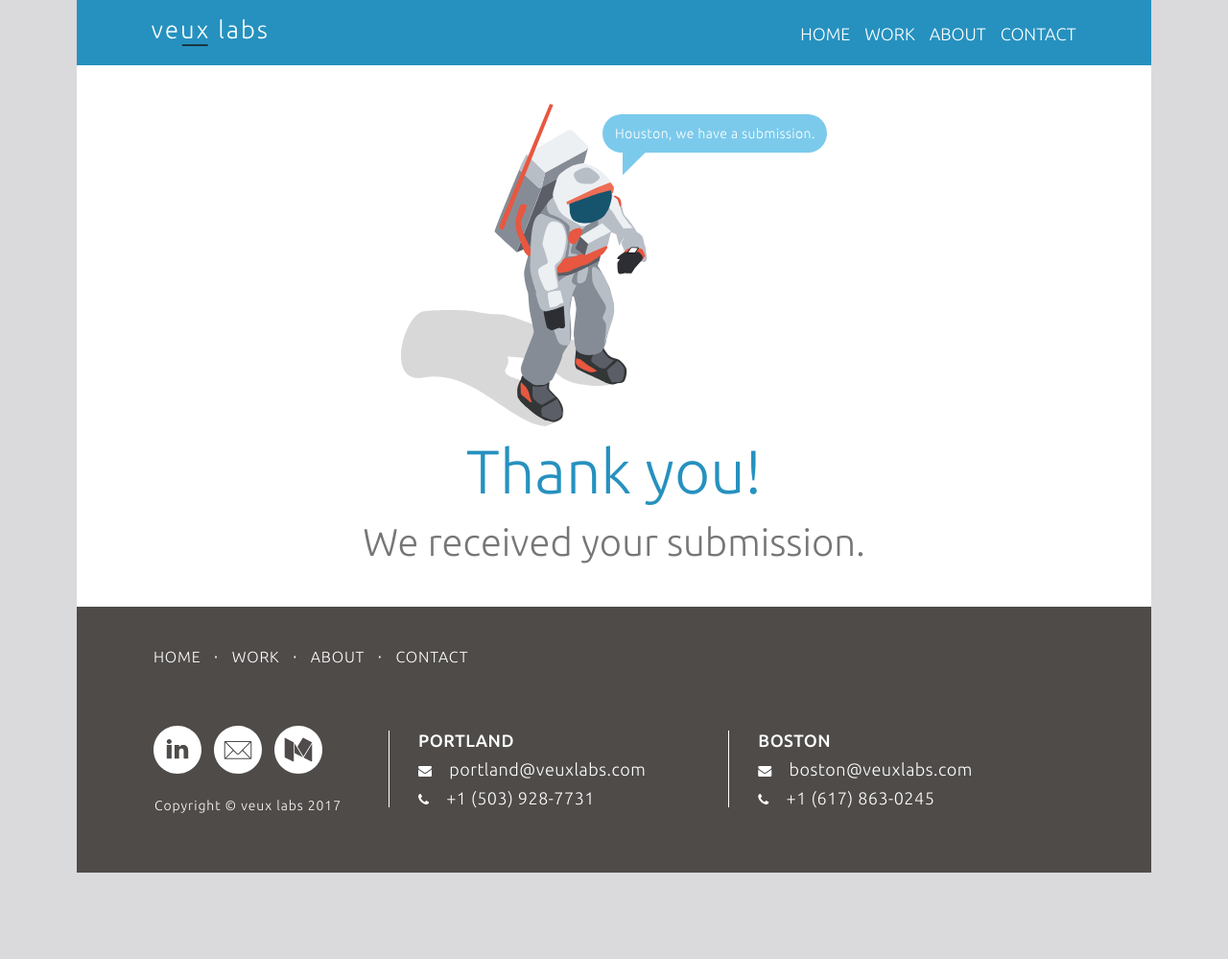
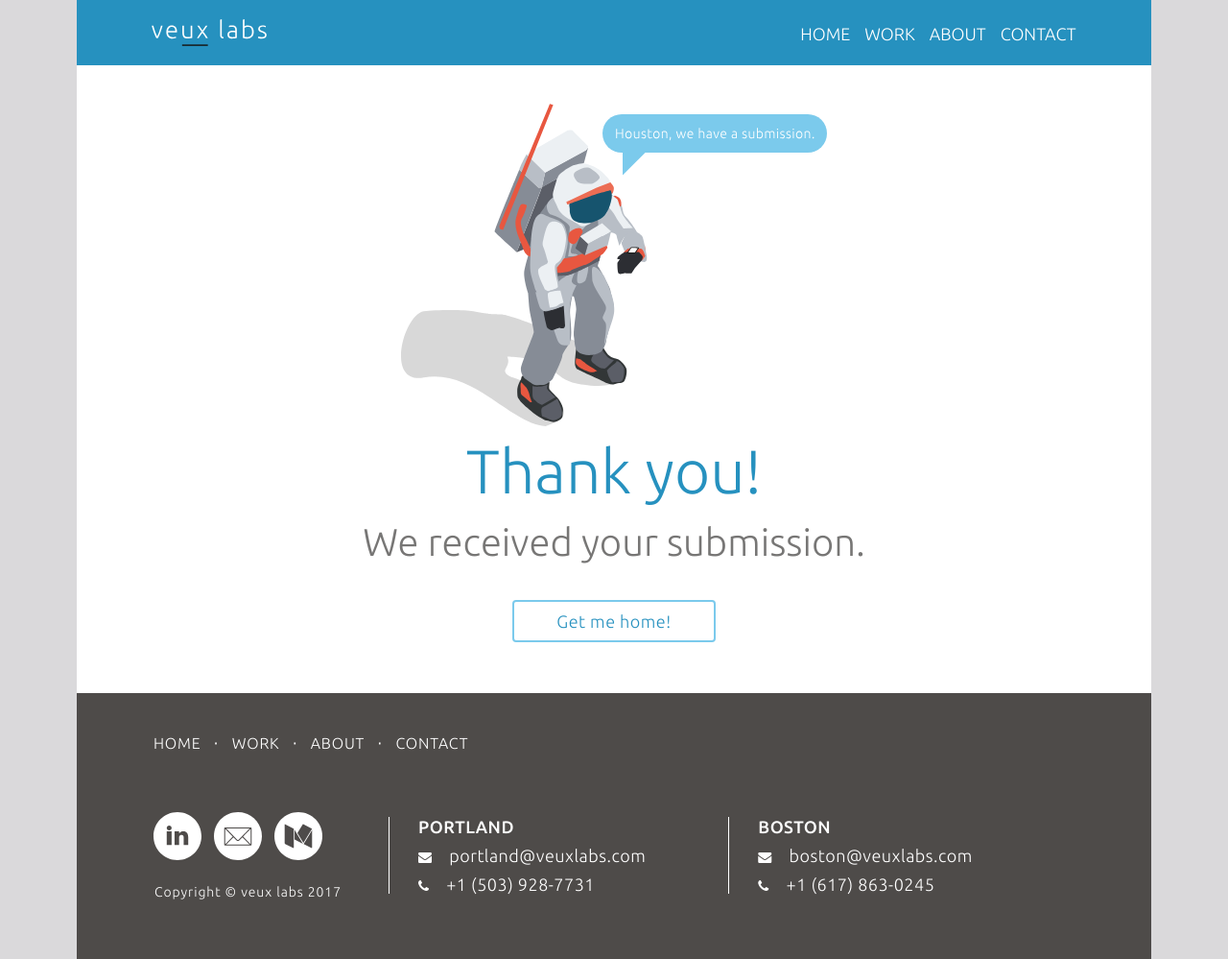
Before and after one commit to VeuxLabs/VeuxLabs.github.io, a Jekyll site: the page built from thankyou.html, in a window 1280 px wide and 999 px high. Shown: the whole window at 96% size. Built offline with Jekyll 4.4.1, drawn with Linux system fonts in a browser that asks for light colours; nearby versions of some CDN libraries; comment, search, counter and statistics services are not loaded.

Commit message:
Added home button to thank you page.

```diff
--- a/css/landing-page.css
+++ b/css/landing-page.css
@@ -1791,6 +1791,29 @@ footer .copyright {
     margin: 0 auto;
 }
 
+.content.thankyou .button {
+    font-family: 'Ubuntu';
+    font-size: 18px;
+    font-weight: 300;
+    line-height: 1.67;
+    letter-spacing: 0.5px;
+    text-align: center;
+    color: #2691bf;
+    border: solid 2px #7bcaec;
+    border-radius: 4px;
+    padding: 10px 44px;
+}
+
+.content.thankyou .button:hover {
+    text-decoration: none;
+}
+
+.content.thankyou .buttons {
+    text-align: center;
+    margin-top: 40px;
+    margin-bottom: 20px;
+}
+
 @media only screen and (min-width: 991px) {
     .project-management .container.internal, .support .container.internal {
         width: auto;
--- a/thankyou.html
+++ b/thankyou.html
@@ -7,4 +7,7 @@ title: Thank You
 	<img data-no-retina class="img-responsive" src="../img/thankYouGraphic.svg"/>
 	<h1>Thank you!</h1>
 	<h2>We received your submission.</h2>
+	<div class="buttons">
+		<a class="button" href="/">Get me home!</a>
+	</div>
 </div>
```
